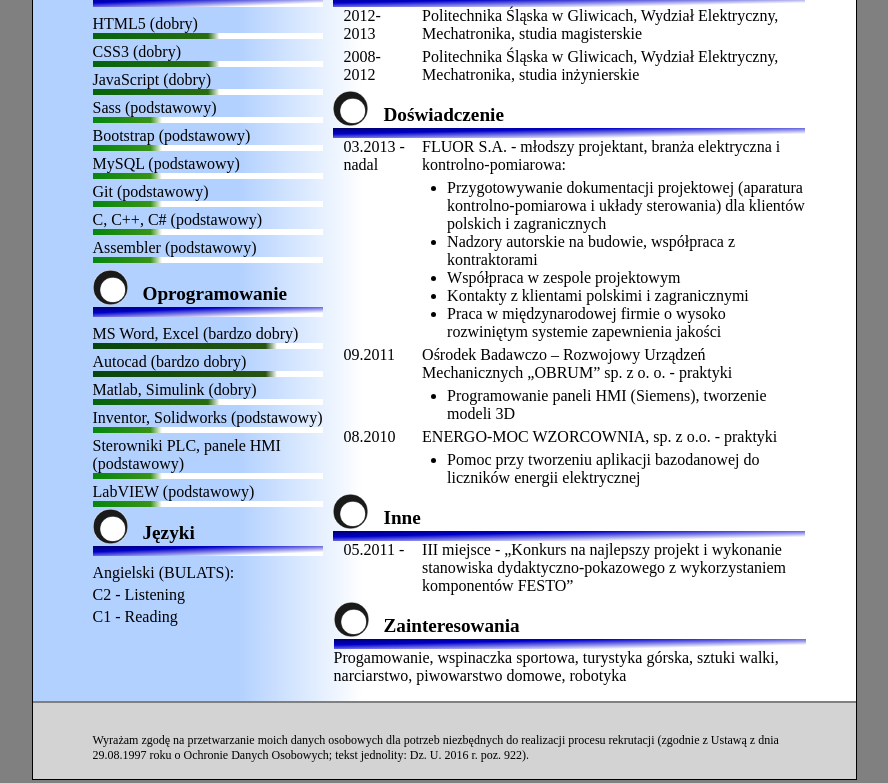
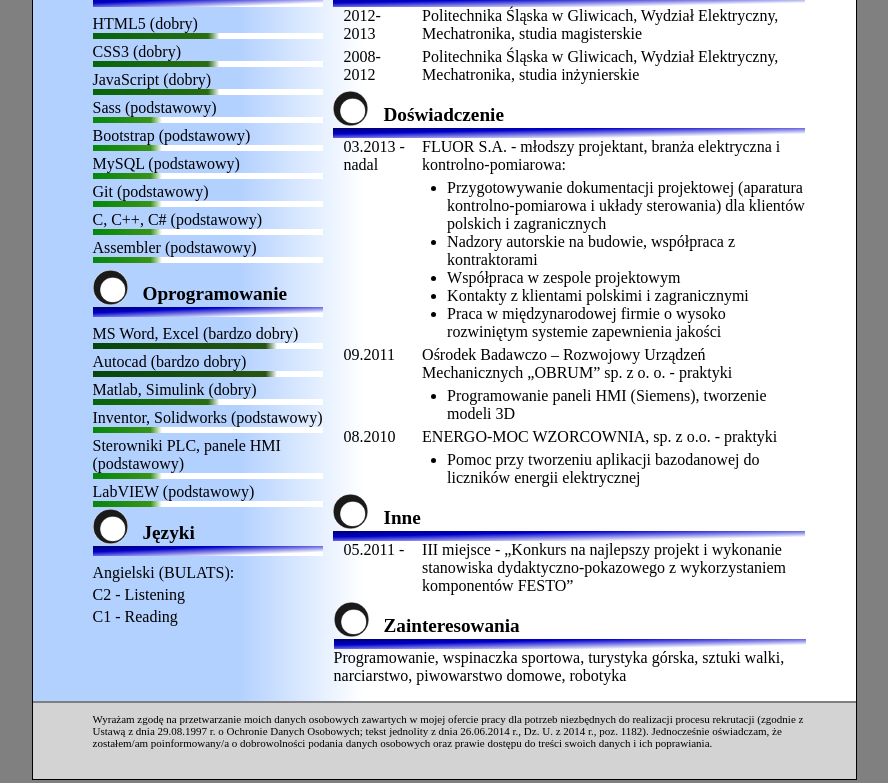
Before and after one commit to canthan/CV_en, a plain HTML site: page index.html in a window 1280 px wide. Shown: the part 387-1170 px from the top of the page, without its empty margins (196-1084 px from the left). Drawn offline with Linux system fonts and the light colour scheme; a script that the page names is missing; a web font is replaced by a local one.

Commit message:
Add files via upload

```diff
--- a/index.html
+++ b/index.html
@@ -212,7 +212,7 @@
     <div id="zainteresowania">
     <h2>Zainteresowania</h2>
     <div class="oddzielacz"></div>
-    <p>Progamowanie,  wspinaczka sportowa, turystyka górska,
+    <p>Programowanie,  wspinaczka sportowa, turystyka górska,
         sztuki walki, narciarstwo, piwowarstwo domowe, robotyka</p>
       </div>
     </div>
@@ -227,10 +227,13 @@
 
     <div class="row">
       <div class="col-12">
-      <p>Wyrażam zgodę na przetwarzanie moich danych osobowych dla potrzeb niezbędnych do
-      realizacji procesu rekrutacji (zgodnie z Ustawą z dnia 29.08.1997 roku o
-      Ochronie Danych Osobowych; tekst jednolity: Dz. U. 2016 r. poz. 922). </p></div>
+      <p>Wyrażam zgodę na przetwarzanie moich danych osobowych zawartych w mojej ofercie pracy
+      dla potrzeb niezbędnych do realizacji procesu rekrutacji (zgodnie z Ustawą z dnia 29.08.1997 r.
+      o Ochronie Danych Osobowych; tekst jednolity z dnia 26.06.2014 r., Dz. U. z 2014 r., poz. 1182).
+      Jednocześnie oświadczam, że zostałem/am poinformowany/a o dobrowolności podania danych osobowych
+      oraz prawie dostępu do treści swoich danych i ich poprawiania. </p></div>
       </div>
+
 
 </footer>
 
--- a/styles/styles.css
+++ b/styles/styles.css
@@ -69,10 +69,10 @@ main, header{
 .footer{
    width:750px;
    height:70px;
-   font-size:1.2em;
+   font-size:1.1em;
    padding-top:20px;
     position: absolute;
-    top: 1100px;
+    top: 1080px;
 }
 
 /*-------------------GRID*/
```
